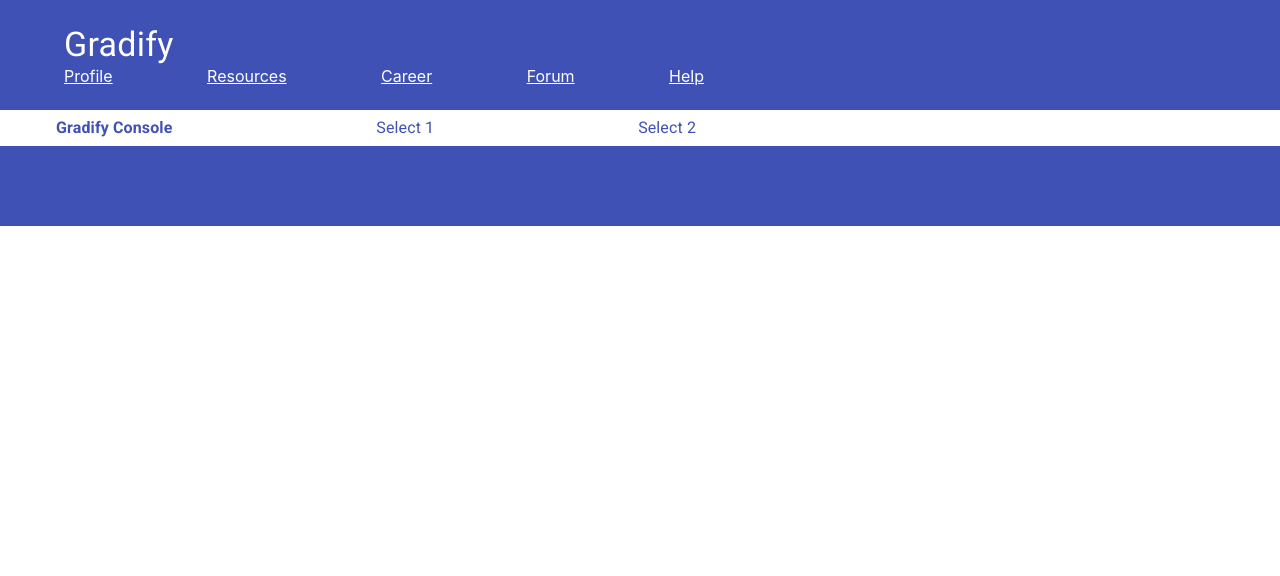
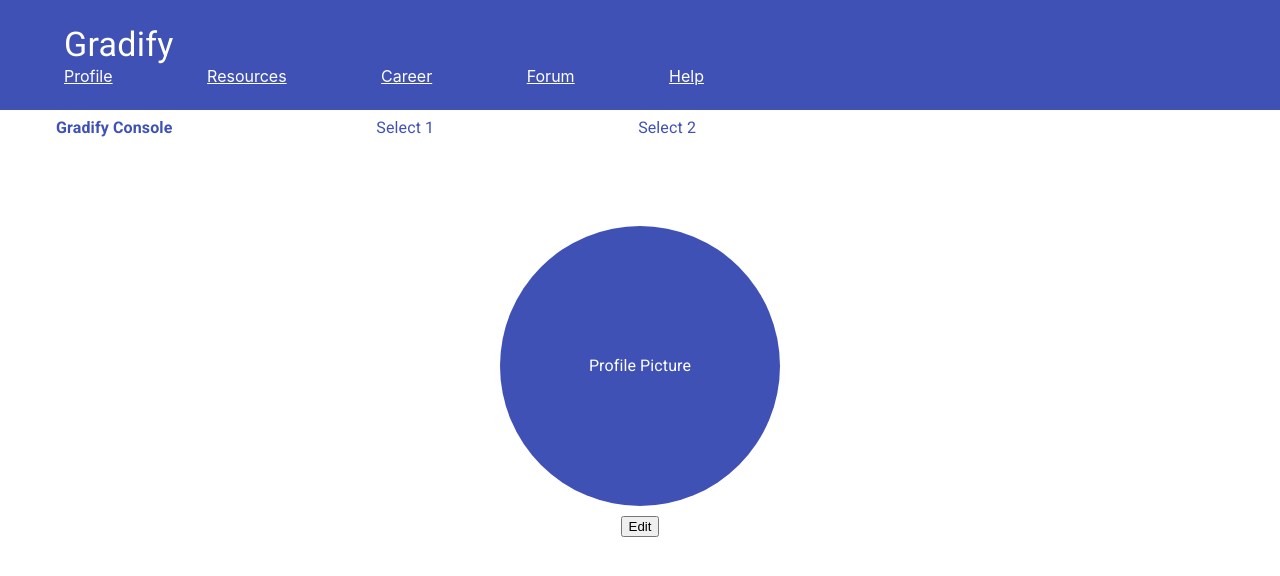
Before and after one commit to timesGH/Gradify, a React (Create React App) app: page /profile in a window 1280 px wide. Shown: the top 576 px of the page. Built offline with nearby package versions, Linux system fonts and the light colour scheme.

Commit message:
profile v2
 updated profile picture feature (not functional yet)

```diff
--- a/src/pages/profile.tsx
+++ b/src/pages/profile.tsx
@@ -5,6 +5,14 @@ import { Link as RouterLink } from "react-router-dom";
 export const Profile = () => {
   // This isMobile variable stores if the windows resolution width is less than 600px - if it is mobile
   const isMobile = useMediaQuery("(max-width:600px)");
+
+  const handleEditClick = () => {
+    const isConfirmed = window.confirm("Change profile");
+
+
+  if (isConfirmed)
+    alert("profile changed");
+  }
 
   return (
     <>
@@ -73,7 +81,30 @@ export const Profile = () => {
         </Typography>
       </Box>
 
-      <Box bgcolor={colors.primary} color={colors.white} padding={5} />
+      <Box
+      bgcolor={colors.primary}
+      color={colors.white}
+      padding={5}
+      width="200px"
+      height="200px"
+      borderRadius="50%"
+      display="flex"
+      alignItems="center"
+      justifyContent="center"
+      margin="auto"
+      marginTop={10}
+      >
+
+      <Typography variant="h4" color={colors.white} fontSize={16} alignItems="center" margin="auto">
+          Profile Picture
+        </Typography>
+      </Box>
+
+      <div style={{ display: "flex", justifyContent: "center", alignItems: "center", marginTop: 10 }}>
+      <button onClick={handleEditClick} style={{ margin: 0}}>
+        Edit
+      </button>
+      </div>
     </>
   );
 };
```
